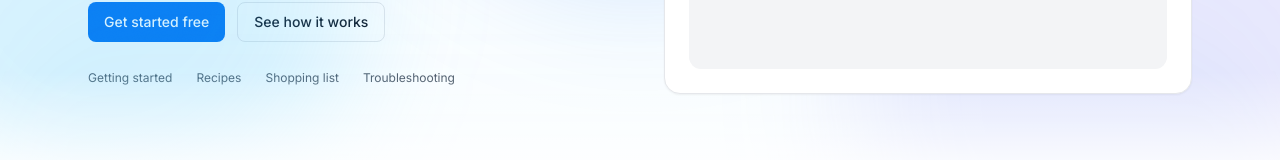
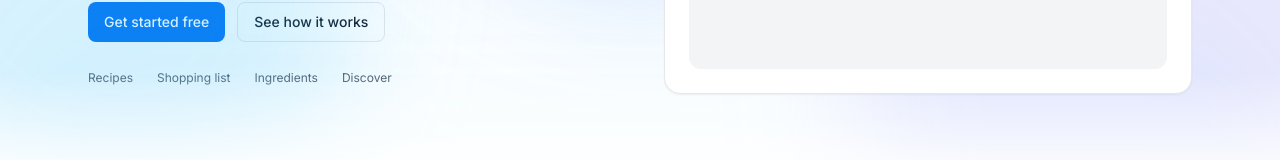
Before and after one commit to pschonffeldt/recetapp, a Next.js app: page / in a window 1280 px wide. Shown: the part 449-609 px from the top of the page. Built offline with nearby package versions, Linux system fonts and the light colour scheme; a web font is replaced by a local one.

Commit message:
fix(marketing,home): correct hero section links

```diff
--- a/app/(outsideapp)/(marketing)/page.tsx
+++ b/app/(outsideapp)/(marketing)/page.tsx
@@ -67,20 +67,17 @@ export default function Page() {
               </div>
 
               <div className="mt-7 flex flex-wrap items-center gap-x-6 gap-y-2 text-xs text-gray-600">
-                <Link href="/help/getting-started" className="hover:underline">
-                  Getting started
-                </Link>
-                <Link href="/help/recipes" className="hover:underline">
+                <Link href="#recipes" className="hover:underline">
                   Recipes
                 </Link>
-                <Link
-                  href="/help/shopping-planning"
-                  className="hover:underline"
-                >
+                <Link href="#shopping" className="hover:underline">
                   Shopping list
                 </Link>
-                <Link href="/help/troubleshooting" className="hover:underline">
-                  Troubleshooting
+                <Link href="#ingredients" className="hover:underline">
+                  Ingredients
+                </Link>
+                <Link href="#discover" className="hover:underline">
+                  Discover
                 </Link>
               </div>
             </div>
@@ -137,7 +134,10 @@ export default function Page() {
         ========================= */}
       <section className="mx-auto flex max-w-6xl flex-col gap-36 px-4 py-20 md:px-6 md:py-28">
         {/* Feature 1 */}
-        <div className="grid gap-12 lg:grid-cols-2 lg:items-center">
+        <div
+          id="recipes"
+          className="grid gap-12 lg:grid-cols-2 lg:items-center"
+        >
           <div>
             <p className="text-xs font-semibold uppercase tracking-wide text-blue-600">
               Provide clarity instantly
@@ -180,7 +180,10 @@ export default function Page() {
           </div>
         </div>
         {/* Feature 2 */}
-        <div className="grid gap-12 lg:grid-cols-2 lg:items-center">
+        <div
+          id="shopping"
+          className="grid gap-12 lg:grid-cols-2 lg:items-center"
+        >
           <div className="lg:order-2">
             <p className="text-xs font-semibold uppercase tracking-wide text-blue-600">
               Shop smarter
@@ -222,7 +225,10 @@ export default function Page() {
           </div>
         </div>
         {/* Feature 3 */}
-        <div className="grid gap-12 lg:grid-cols-2 lg:items-center">
+        <div
+          id="ingredients"
+          className="grid gap-12 lg:grid-cols-2 lg:items-center"
+        >
           <div>
             <p className="text-xs font-semibold uppercase tracking-wide text-blue-600">
               Keep things consistent
@@ -264,7 +270,10 @@ export default function Page() {
           </div>
         </div>
         {/* Feature 4 (Discover) */}
-        <div className="grid gap-12 lg:grid-cols-2 lg:items-center">
+        <div
+          id="discover"
+          className="grid gap-12 lg:grid-cols-2 lg:items-center"
+        >
           <div className="lg:order-2">
             <p className="text-xs font-semibold uppercase tracking-wide text-blue-600">
               Discover & share
```
